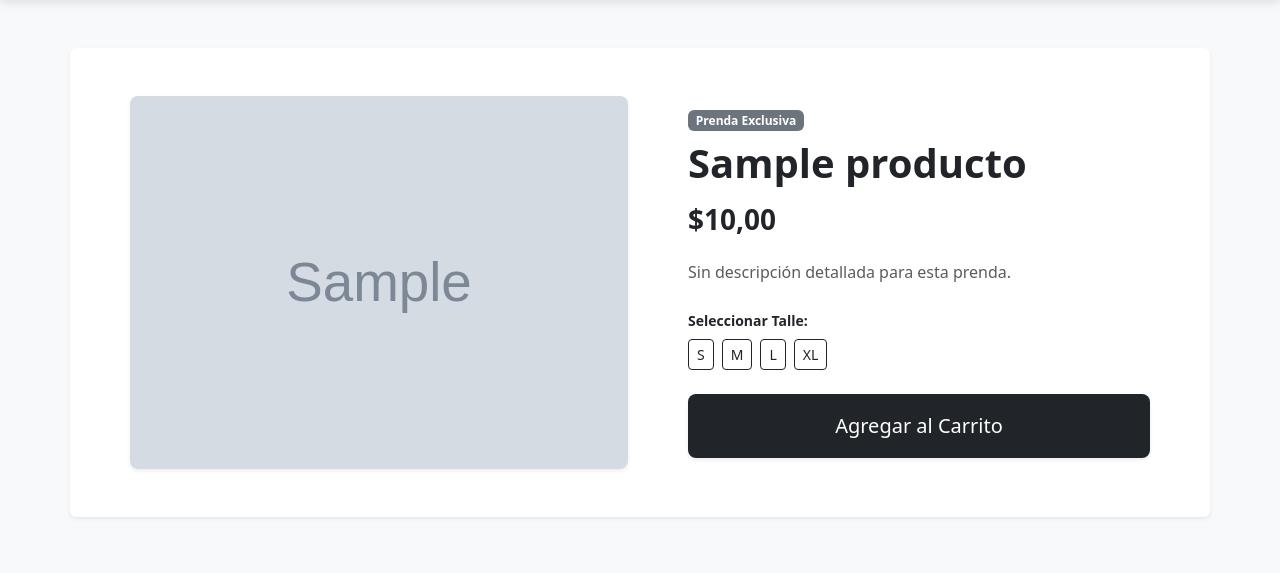
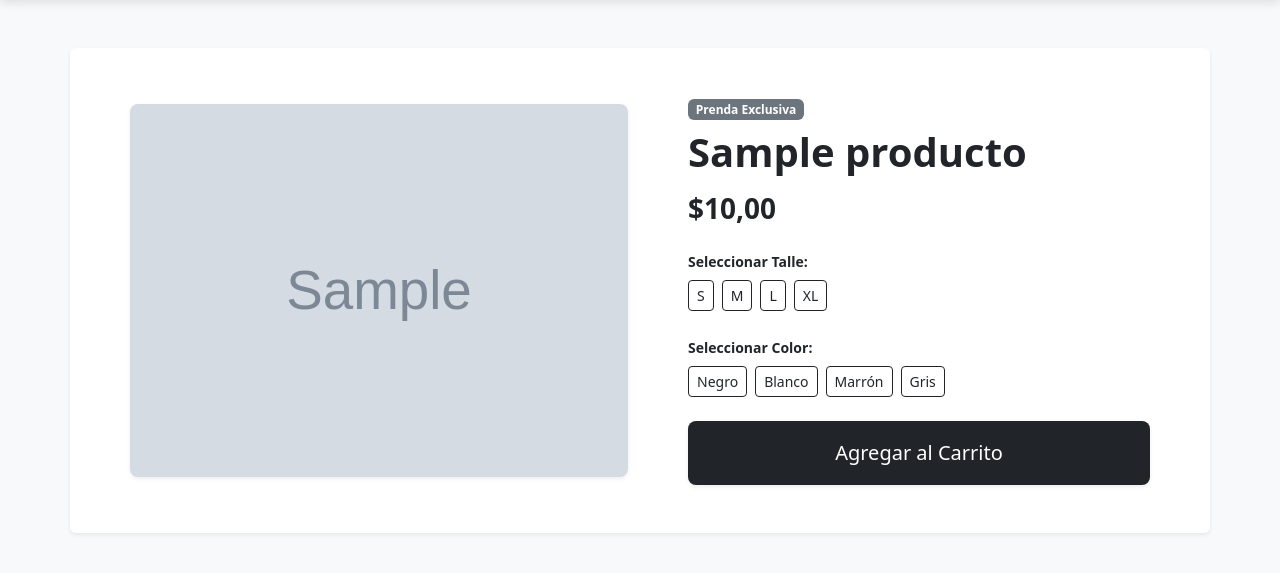
Before and after one commit to polo831/victor, a PHP site: page /productos/detalle/1 in a window 1280 px wide. Shown: the part 104-677 px from the top of the page. Run offline with PHP 8.4, Linux system fonts and the light colour scheme; tables that the repository leaves empty hold one stand-in row (values such as "Sample post"); grey boxes marked "Sample" are stand-in pictures; classes that the project's autoload settings leave out are loaded by file name.

Commit message:
talles, y color

```diff
--- a/novavoid-new2/app/helpers/js/carrito_js.php
+++ b/novavoid-new2/app/helpers/js/carrito_js.php
@@ -4,22 +4,32 @@
 	function inicializarEventos() {
 		$(document).on('click', '#agregar', function() {
 			let id_producto = $(this).attr('data-producto');
+			let talle = $('#talleSeleccionado').val() || $(this).attr('data-talle') || '';
+			let color = $('#colorSeleccionado').val() || $(this).attr('data-color') || '';
 			let cantidad = 1;
 
-			console.log(id_producto)
-			console.log(cantidad)
+			console.log(id_producto);
+			console.log(talle);
+			console.log(color);
+			console.log(cantidad);
+
 			$.ajax({
 		        url: '#path#carrito/agregar_producto_lista',
 		        type: 'POST',
 		        dataType: 'json',
-		        data: {id_producto:id_producto,cantidad:cantidad},
+		        data: {
+		        	id_producto: id_producto,
+		        	talle: talle,
+		        	color: color,
+		        	cantidad: cantidad
+		        },
 		    })
 		    .done(function(response) {
 		        console.log("success");
 		        console.log(response.status);
 		        if(response.status == true){
-					alert('producto agregado')
-					window.location.reload()
+					alert('producto agregado');
+					window.location.reload();
 				}
 		    })
 		    .fail(function(response) {
@@ -43,8 +53,8 @@
 			console.log("success");
 			console.log(response);
 			if(response.status == true){
-				alert('producto eliminado')
-				window.location.reload()
+				alert('producto eliminado');
+				window.location.reload();
 			}
 			console.log("paso bien por aca eliminar producto");
 		})
--- a/novavoid-new2/app/views/admin/detallepedido.php
+++ b/novavoid-new2/app/views/admin/detallepedido.php
@@ -69,6 +69,8 @@
                     <thead>
                         <tr>
                             <th>Producto</th>
+                            <th>Talle</th>
+                            <th>Color</th>
                             <th>Precio Unitario</th>
                             <th>Cantidad</th>
                             <th>Subtotal</th>
@@ -79,13 +81,15 @@
                             <?php foreach ($datos['detalles'] as $item): ?>
                                 <tr>
                                     <td><?= htmlspecialchars($item->producto_nombre ?? $item->nombre_prenda ?? 'Producto desconocido') ?></td>
+                                    <td><?= htmlspecialchars($item->talle ?? 'N/D') ?></td>
+                                    <td><?= htmlspecialchars($item->color ?? 'N/D') ?></td>
                                     <td>$<?= number_format($item->producto_precio ?? $item->precio ?? 0, 2, ',', '.') ?></td>
                                     <td><?= $item->cantidad ?></td>
                                     <td><strong>$<?= number_format($item->subtotal, 2, ',', '.') ?></strong></td>
                                 </tr>
                             <?php endforeach; ?>
                         <?php else: ?>
-                            <tr><td colspan="4" style="text-align: center;">No hay detalles para este pedido.</td></tr>
+                            <tr><td colspan="6" style="text-align: center;">No hay detalles para este pedido.</td></tr>
                         <?php endif; ?>
                     </tbody>
                 </table>
--- a/novavoid-new2/app/views/productos/detalle.php
+++ b/novavoid-new2/app/views/productos/detalle.php
@@ -24,9 +24,15 @@
             object-fit: cover;
             border-radius: 8px;
         }
+        .btn-talle.active,
+        .btn-color.active {
+            background-color: #212529;
+            color: #fff;
+            border-color: #212529;
+        }
     </style>
     <?= $head ?>
-    <?=$js?>
+    <?= $js ?>
 </head>
 <body>
 
@@ -51,23 +57,41 @@
                     <h1 class="fw-bold mb-3"><?= htmlspecialchars($producto->nombre_prenda) ?></h1>
                     <h3 class="text-dark fw-bold mb-4">$<?= number_format($producto->precio ?? 0, 2, ',', '.') ?></h3>
 
-                    <p class="text-muted mb-4"><?= htmlspecialchars($producto->descripcion ?? 'Sin descripción detallada para esta prenda.') ?></p>
-
                     <!-- Selección de Talle -->
                     <div class="mb-4">
                         <label class="form-label fw-bold small">Seleccionar Talle:</label>
-                        <div class="d-flex gap-2">
-                            <button type="button" class="btn btn-outline-dark btn-sm">S</button>
-                            <button type="button" class="btn btn-outline-dark btn-sm">M</button>
-                            <button type="button" class="btn btn-outline-dark btn-sm">L</button>
-                            <button type="button" class="btn btn-outline-dark btn-sm">XL</button>
+                        <div class="d-flex gap-2" id="grupoTalles">
+                            <button type="button" class="btn btn-outline-dark btn-sm btn-talle" data-talle="S">S</button>
+                            <button type="button" class="btn btn-outline-dark btn-sm btn-talle" data-talle="M">M</button>
+                            <button type="button" class="btn btn-outline-dark btn-sm btn-talle" data-talle="L">L</button>
+                            <button type="button" class="btn btn-outline-dark btn-sm btn-talle" data-talle="XL">XL</button>
                         </div>
+                        <small id="avisoTalle" class="text-danger d-none mt-1">Por favor, seleccioná un talle antes de agregar al carrito.</small>
                     </div>
 
-                <input type="hidden" name="id_producto" value="<?= $producto->id_producto ?>">
-                <button type="button" id="agregar" data-producto="<?= $producto->id_producto ?>" class="btn btn-negro btn-lg w-100 py-3 shadow-sm">Agregar al Carrito</button>
+                    <!-- Selección de Color -->
+                    <div class="mb-4">
+                        <label class="form-label fw-bold small">Seleccionar Color:</label>
+                        <div class="d-flex gap-2 flex-wrap" id="grupoColores">
+                            <button type="button" class="btn btn-outline-dark btn-sm btn-color" data-color="Negro">Negro</button>
+                            <button type="button" class="btn btn-outline-dark btn-sm btn-color" data-color="Blanco">Blanco</button>
+                            <button type="button" class="btn btn-outline-dark btn-sm btn-color" data-color="Marrón">Marrón</button>
+                            <button type="button" class="btn btn-outline-dark btn-sm btn-color" data-color="Gris">Gris</button>
+                        </div>
+                        <small id="avisoColor" class="text-danger d-none mt-1">Por favor, seleccioná un color antes de agregar al carrito.</small>
+                    </div>
 
-
+                    <input type="hidden" name="id_producto" id="id_producto" value="<?= $producto->id_producto ?>">
+                    <input type="hidden" name="talle" id="talleSeleccionado" value="">
+                    <input type="hidden" name="color" id="colorSeleccionado" value="">
+                    <button type="button"
+                            id="agregar"
+                            data-producto="<?= $producto->id_producto ?>"
+                            data-talle=""
+                            data-color=""
+                            class="btn btn-negro btn-lg w-100 py-3 shadow-sm">
+                        Agregar al Carrito
+                    </button>
                 </div>
 
             </div>
@@ -81,5 +105,61 @@
 
     <!-- Bootstrap 5 JS -->
     <script src="https://cdn.jsdelivr.net/npm/bootstrap@5.3.0/dist/js/bootstrap.bundle.min.js"></script>
+    <script>
+        document.addEventListener('DOMContentLoaded', function () {
+            const botonesTalle = document.querySelectorAll('.btn-talle');
+            const botonesColor = document.querySelectorAll('.btn-color');
+            const inputTalle = document.getElementById('talleSeleccionado');
+            const inputColor = document.getElementById('colorSeleccionado');
+            const btnAgregar = document.getElementById('agregar');
+            const avisoTalle = document.getElementById('avisoTalle');
+            const avisoColor = document.getElementById('avisoColor');
+
+            botonesTalle.forEach(function (boton) {
+                boton.addEventListener('click', function () {
+                    botonesTalle.forEach(b => b.classList.remove('active'));
+                    this.classList.add('active');
+
+                    const talleElegido = this.getAttribute('data-talle');
+                    if (inputTalle) inputTalle.value = talleElegido;
+                    if (btnAgregar) btnAgregar.setAttribute('data-talle', talleElegido);
+                    if (avisoTalle) avisoTalle.classList.add('d-none');
+                });
+            });
+
+            botonesColor.forEach(function (boton) {
+                boton.addEventListener('click', function () {
+                    botonesColor.forEach(b => b.classList.remove('active'));
+                    this.classList.add('active');
+
+                    const colorElegido = this.getAttribute('data-color');
+                    if (inputColor) inputColor.value = colorElegido;
+                    if (btnAgregar) btnAgregar.setAttribute('data-color', colorElegido);
+                    if (avisoColor) avisoColor.classList.add('d-none');
+                });
+            });
+
+            if (btnAgregar) {
+                btnAgregar.addEventListener('click', function (e) {
+                    const talleActual = inputTalle ? inputTalle.value : '';
+                    const colorActual = inputColor ? inputColor.value : '';
+
+                    if (!talleActual) {
+                        e.preventDefault();
+                        e.stopImmediatePropagation();
+                        if (avisoTalle) avisoTalle.classList.remove('d-none');
+                        return;
+                    }
+
+                    if (!colorActual) {
+                        e.preventDefault();
+                        e.stopImmediatePropagation();
+                        if (avisoColor) avisoColor.classList.remove('d-none');
+                        return;
+                    }
+                }, true);
+            }
+        });
+    </script>
 </body>
 </html>
```
Also changed, not shown: novavoid-new2/app/controllers/CarritoController.php (+17 -15 lines).
